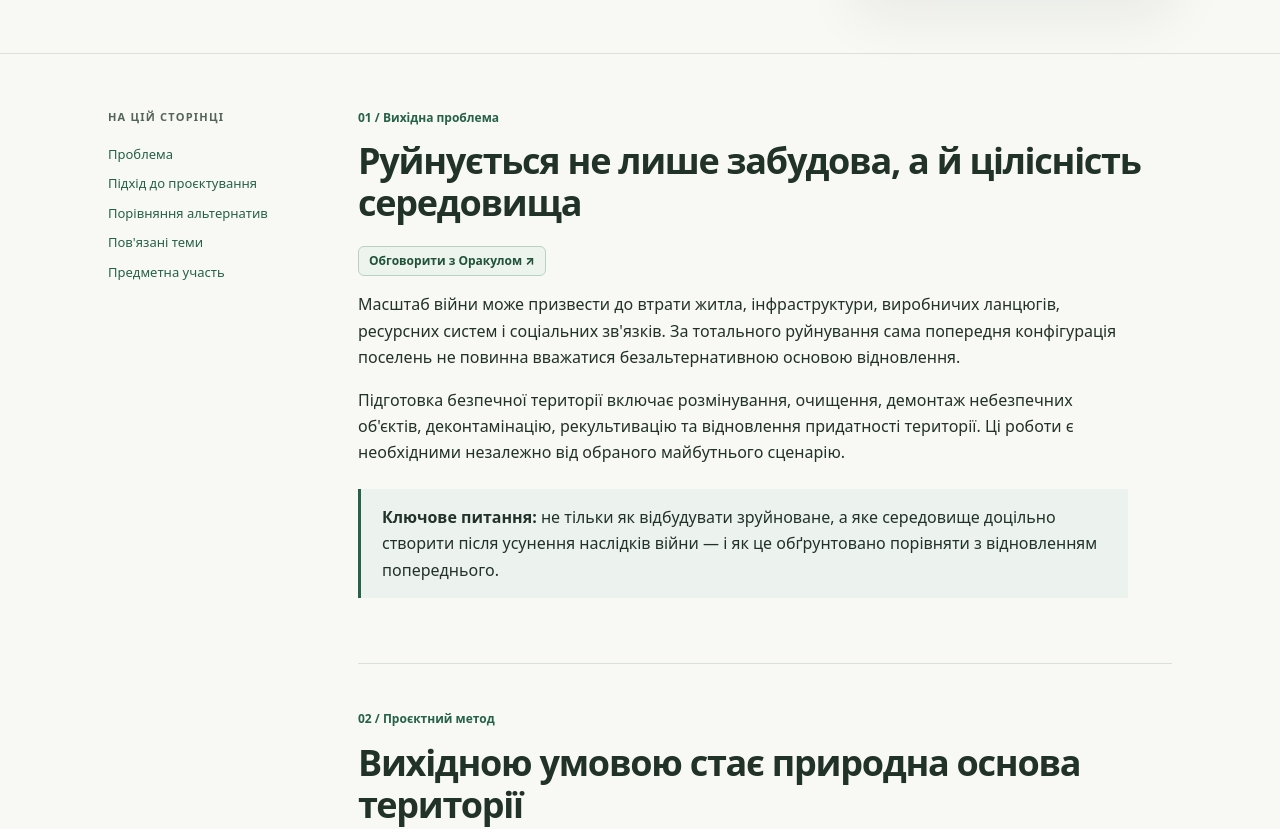
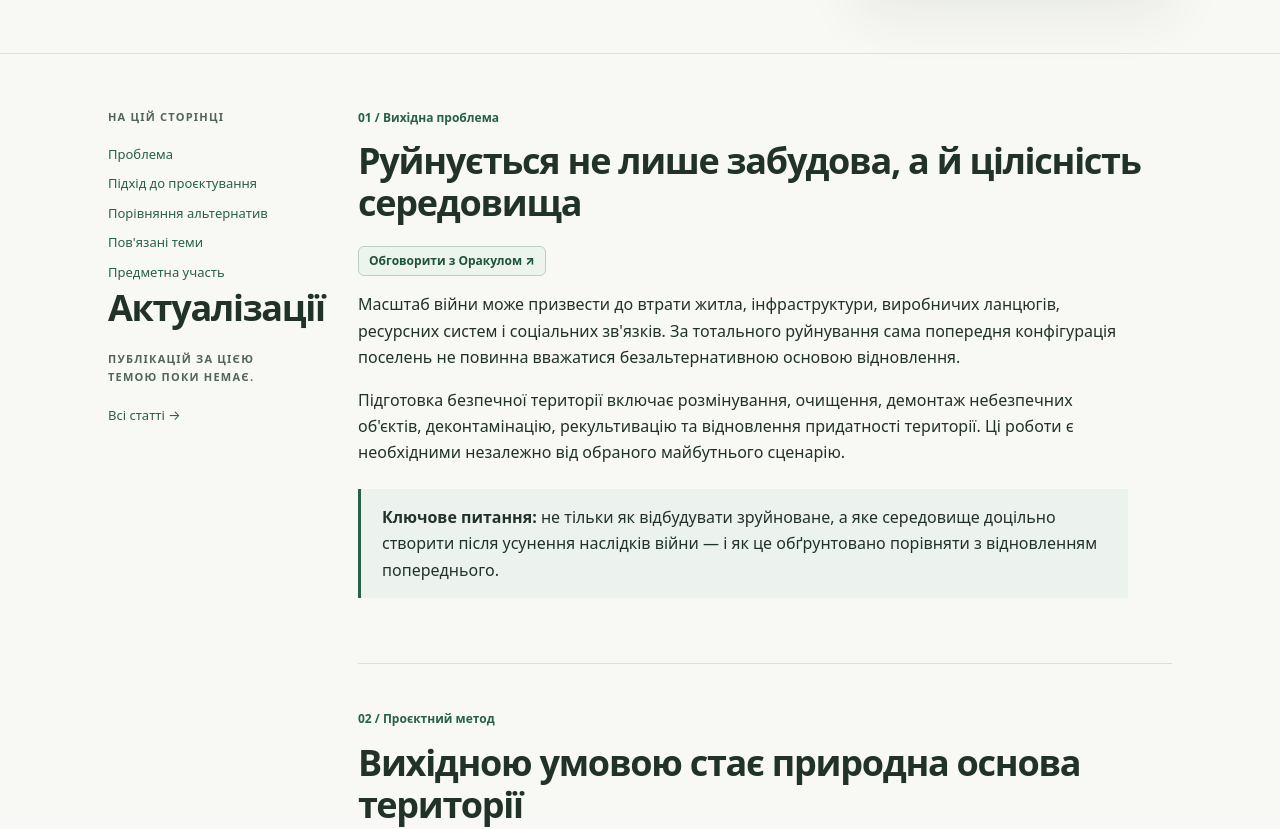
Before and after one commit to andrew-HVC/author-resource, a plain HTML site: page feniks.html in a window 1280 px wide. Shown: the part 689-1518 px from the top of the page. Drawn offline with Linux system fonts and the light colour scheme; no server answers.

Commit message:
Show relevant latest actualizations and link to all articles in feniks.html

```diff
--- a/feniks.html
+++ b/feniks.html
@@ -38,7 +38,13 @@
 <div class="eyebrow">Окремий проєкт · застосування Просторової моделі середовища</div><h1>Проєкт<br>«Фенікс»</h1><p class="lead">Що робити з територією, середовище якої тотально або майже тотально зруйноване війною?</p><p class="summary">«Фенікс» пропонує розглядати цілісне перепроєктування території як конкурентний сценарій відновлення — поряд із відтворенням попередньої структури, а не замість професійного порівняння альтернатив.</p>
 <div class="hero-actions"><a class="btn" href="#challenge">Дослідити проблему</a><a class="btn btn-outline" href="#participate">Запропонувати участь</a></div><div class="mini-meta"><span>Самостійна тематична точка входу</span><span>Професійна перевірка</span></div>
 </div><aside class="hero-aside"><small>Принципова межа</small><p><strong>«Фенікс» не є універсальним рецептом</strong> і не означає примусового відкидання попередніх поселень.</p><p>Предмет — реальна територія та сценарії її безпечного й продуктивного майбутнього після усунення наслідків війни.</p></aside></div></section>
-<div class="shell page-layout"><aside class="toc" aria-label="Навігація за змістом"><p>На цій сторінці</p><a href="#challenge">Проблема</a><a href="#method">Підхід до проєктування</a><a href="#alternative">Порівняння альтернатив</a><a href="#related">Пов'язані теми</a><a href="#participate">Предметна участь</a></aside><div><section class="content-section" id="challenge"><div class="section-label">01 / Вихідна проблема</div><h2>Руйнується не лише забудова, а й цілісність середовища</h2>
+<div class="shell page-layout"><aside class="toc" aria-label="Навігація за змістом"><p>На цій сторінці</p><a href="#challenge">Проблема</a><a href="#method">Підхід до проєктування</a><a href="#alternative">Порівняння альтернатив</a><a href="#related">Пов'язані теми</a><a href="#participate">Предметна участь</a>
+      <div class="updates-sidebar" data-updates-sidebar="feniks" aria-label="Останні актуалізації цієї теми">
+        <h2 class="updates-sidebar-title">Актуалізації</h2>
+        <p class="updates-empty">Завантажуємо актуалізації…</p>
+        <a class="updates-all-link" href="aktualizatsii.html">Всі статті →</a>
+      </div>
+</aside><div><section class="content-section" id="challenge"><div class="section-label">01 / Вихідна проблема</div><h2>Руйнується не лише забудова, а й цілісність середовища</h2>
 <p>Масштаб війни може призвести до втрати житла, інфраструктури, виробничих ланцюгів, ресурсних систем і соціальних зв'язків. За тотального руйнування сама попередня конфігурація поселень не повинна вважатися безальтернативною основою відновлення.</p>
 <p>Підготовка безпечної території включає розмінування, очищення, демонтаж небезпечних об'єктів, деконтамінацію, рекультивацію та відновлення придатності території. Ці роботи є необхідними незалежно від обраного майбутнього сценарію.</p>
 <div class="prose-block"><p><strong>Ключове питання:</strong> не тільки як відбудувати зруйноване, а яке середовище доцільно створити після усунення наслідків війни — і як це обґрунтовано порівняти з відновленням попереднього.</p></div>
@@ -116,5 +122,6 @@
 </div><div class="footer-bottom">Авторський дослідницький ресурс · Множинні точки входу · Матеріали відкриті до фахової критики</div></div><div class="shell" style="padding-bottom:10px"><a href="privacy.html" style="font-size:13px">Приватність Оракула та обробка запитань</a></div></footer>
 <script src="assets/site.js" defer></script>
 <script src="assets/chat-badge.js" defer></script>
+<script src="assets/updates.js" defer></script>
 <script src="assets/visuals.js" defer></script>
 <script src="assets/focus.js" defer></script></body></html>
```
